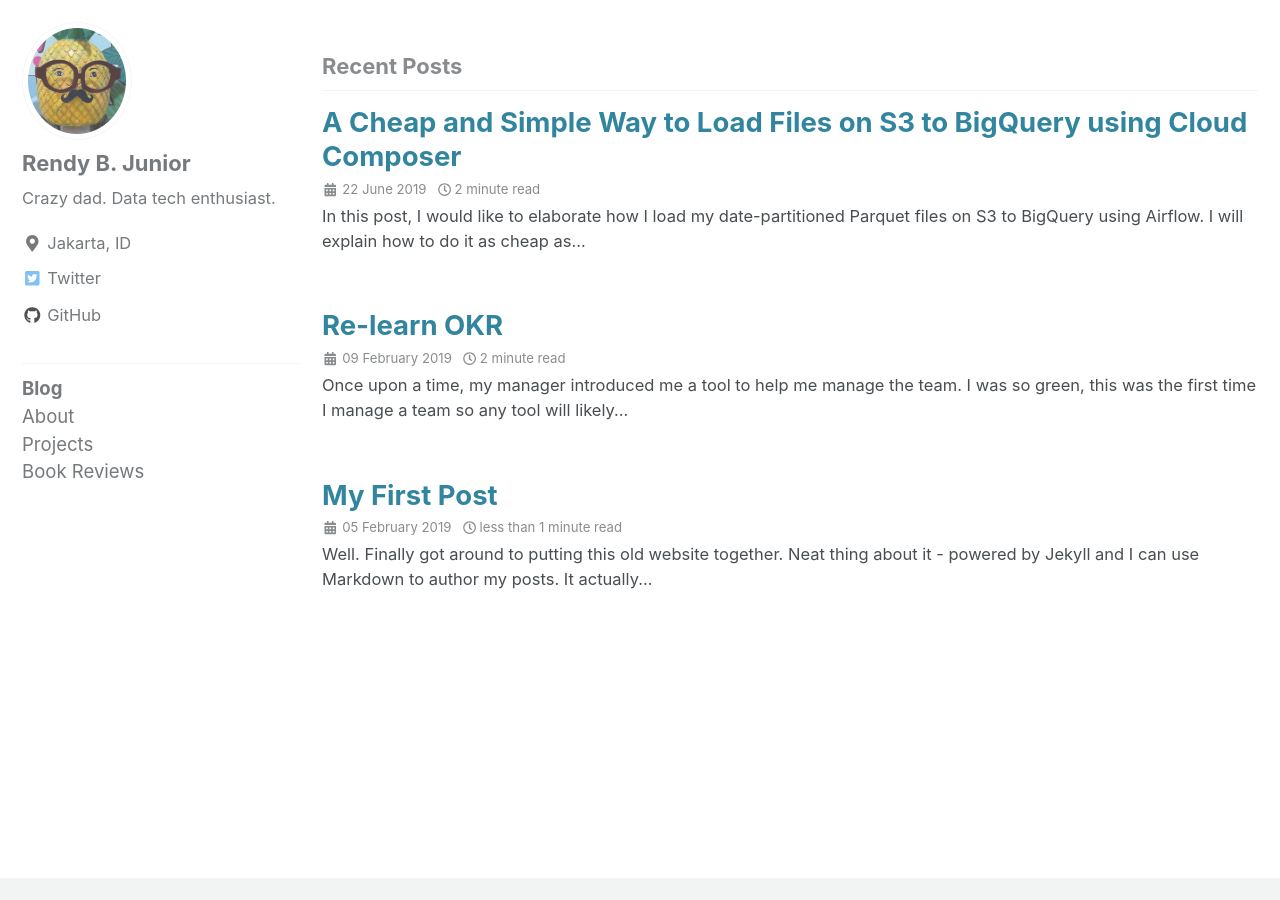
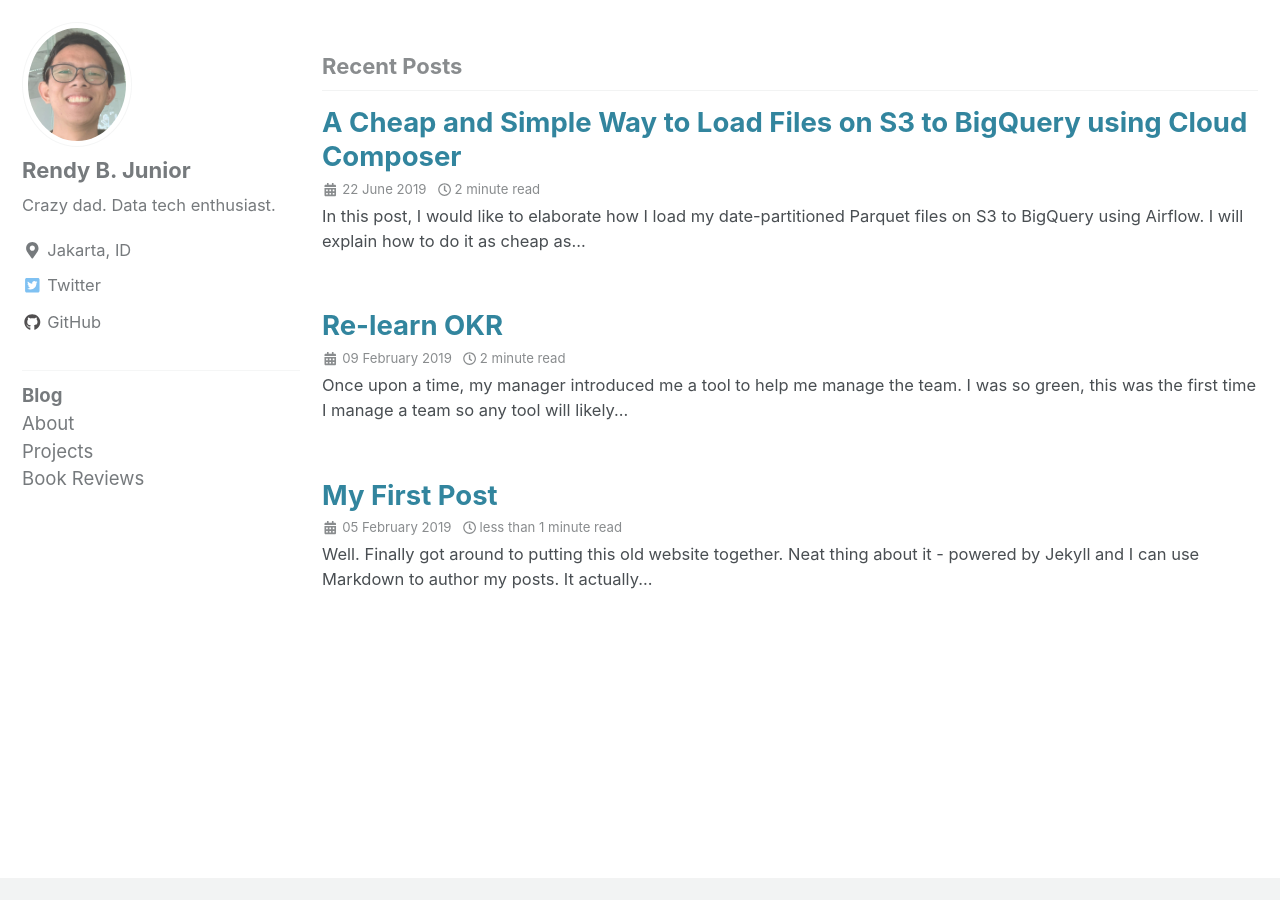
Before and after one commit to rendybjunior/rendyistyping, a Jekyll site: the page built from index.html, in a window 1280 px wide and 900 px high. Built offline with Jekyll 4.4.1, drawn with Linux system fonts in a browser that asks for light colours; cached includes are drawn as plain includes; nearby versions of some CDN libraries; the list of posts is cut into pages by our own code.

```diff
--- a/_config.yml
+++ b/_config.yml
@@ -107,7 +107,7 @@ analytics:
 # Site Author
 author:
   name             : "Rendy B. Junior"
-  avatar           : "/assets/images/biophoto.png"
+  avatar           : "/assets/images/biophoto.jpg"
   bio              : "Crazy dad. Data tech enthusiast."
   location         : "Jakarta, ID"
   home             : "/"
```
Also changed, not shown: assets/images/biophoto.jpg (added), assets/images/biophoto.png (deleted).
